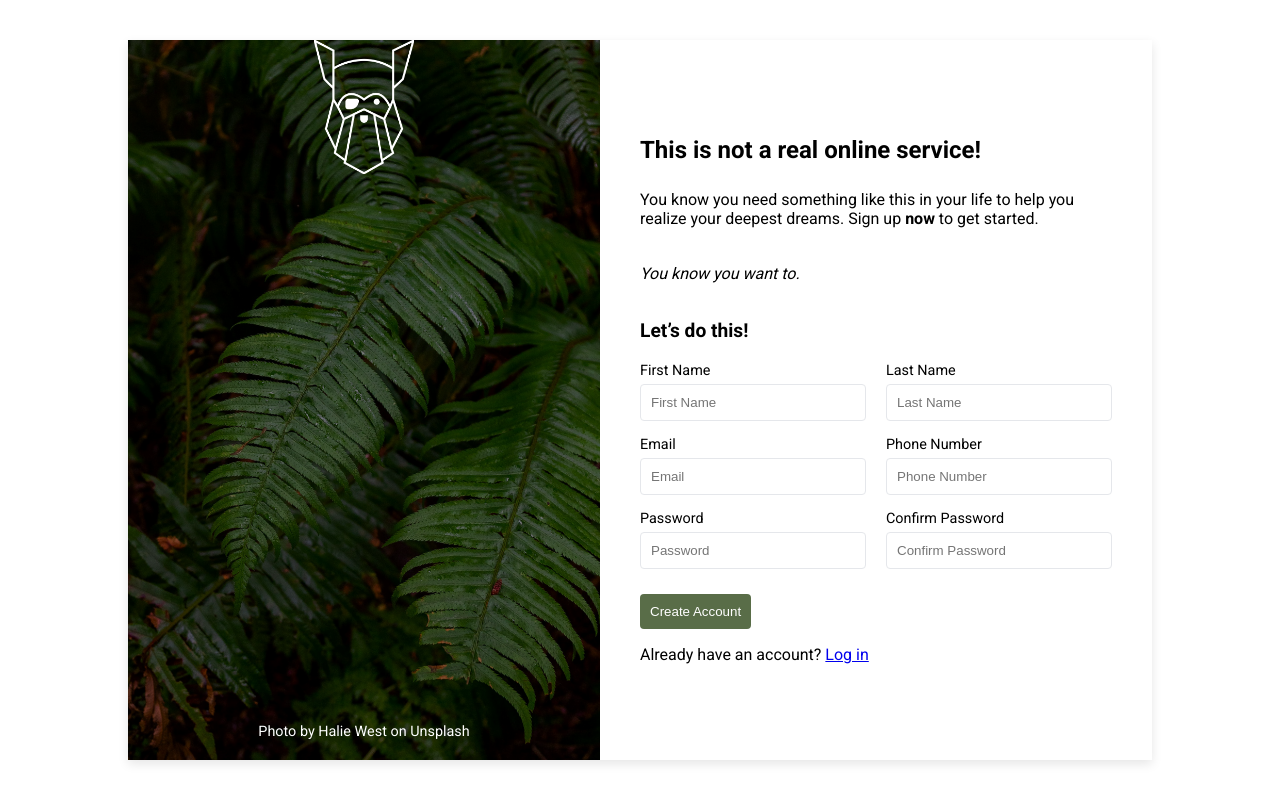
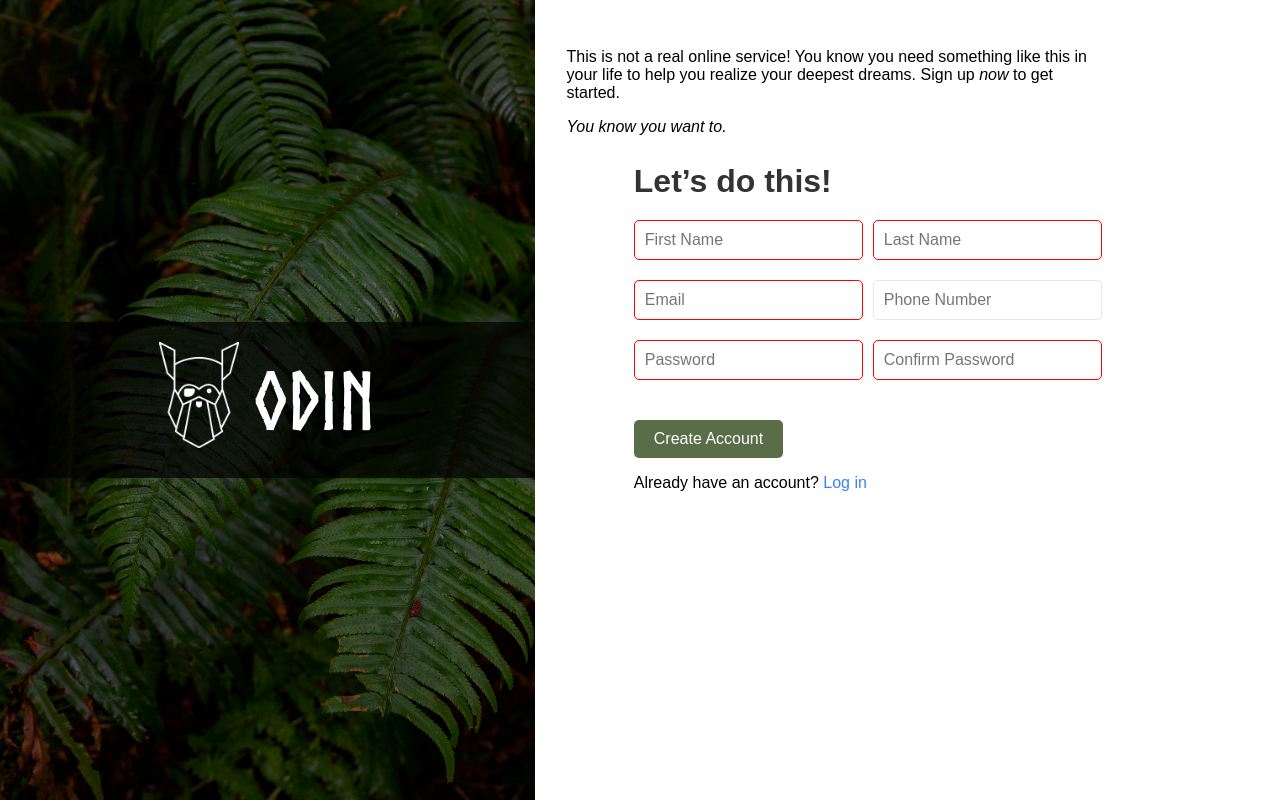
Before and after one commit to SumantSagar73/odin-project-signup-form, a plain HTML site: page index.html in a window 1280 px wide. Drawn offline with Linux system fonts and the light colour scheme.

Commit message:
Completed

```diff
--- a/index.html
+++ b/index.html
@@ -3,62 +3,47 @@
 <head>
   <meta charset="UTF-8">
   <meta name="viewport" content="width=device-width, initial-scale=1.0">
-    <title>Sign-Up Form</title>
-    <link href="https://fonts.googleapis.com/css2?family=Roboto:wght@400;700&display=swap" rel="stylesheet">
-    <link rel="stylesheet" href="styles.css">
+  <title>SignUp form</title>
+  <link rel="stylesheet" href="style.css">
 </head>
 <body>
   <div class="container">
-        <!-- Left Section -->
-        <section class="image-section">
+    <!-- Left Section with Background Image -->
+    <div class="left-section">
       <div class="overlay">
-                <img src="assets/odin-lined.png" alt="Odin Logo" class="logo">
-                <p>Photo by Halie West on Unsplash</p>
+        <div class="logo-container">
+          <img src="assets/odinlogo.png" alt="Logo">
+          <h1>ODIN</h1>
         </div>
-        </section>
+      </div>
+    </div>
 
-        <!-- Right Section -->
-        <section class="form-section">
-            <h1>This is not a real online service!</h1>
-            <p>You know you need something like this in your life to help you realize your deepest dreams. Sign up <strong>now</strong> to get started.</p>
+    <!-- Right Section with Form -->
+    <div class="form-container">
+      <p>This is not a real online service! You know you need something like this in your life to help you realize your deepest dreams. Sign up <em>now</em> to get started.</p>
       <p><em>You know you want to.</em></p>
 
+      <form>
         <h2>Let’s do this!</h2>
-            <form action="#" method="post">
-                <div class="form-row">
         <div class="form-group">
-                        <label for="first-name">First Name</label>
-                        <input type="text" id="first-name" name="first-name" placeholder="First Name" required>
+          <input type="text" placeholder="First Name" required>
+          <input type="text" placeholder="Last Name" required>
         </div>
         <div class="form-group">
-                        <label for="last-name">Last Name</label>
-                        <input type="text" id="last-name" name="last-name" placeholder="Last Name" required>
-                    </div>
-                </div>
-                <div class="form-row">
-                    <div class="form-group">
-                        <label for="email">Email</label>
-                        <input type="email" id="email" name="email" placeholder="Email" required>
+          <input type="email" placeholder="Email" required>
+          <input type="tel" placeholder="Phone Number">
         </div>
         <div class="form-group">
-                        <label for="phone">Phone Number</label>
-                        <input type="tel" id="phone" name="phone" placeholder="Phone Number" required>
+          <div class="form-group">
+            <input type="password" placeholder="Password" required pattern=".{8,}" title="Password must be at least 8 characters long">
+            <input type="password" placeholder="Confirm Password" required pattern=".{8,}" title="Password must be at least 8 characters long">
           </div>
+
         </div>
-                <div class="form-row">
-                    <div class="form-group">
-                        <label for="password">Password</label>
-                        <input type="password" id="password" name="password" placeholder="Password" required>
+        <button type="submit">Create Account</button>
+        <p>Already have an account? <a href="#">Log in</a></p>
+      </form>
     </div>
-                    <div class="form-group">
-                        <label for="confirm-password">Confirm Password</label>
-                        <input type="password" id="confirm-password" name="confirm-password" placeholder="Confirm Password" required>
-                    </div>
-                </div>
-                <button type="submit" class="btn">Create Account</button>
-            </form>
-            <p>Already have an account? <a href="#">Log in</a></p>
-        </section>
-    </div>
+
 </body>
 </html>
--- /dev/null
+++ b/style.css
@@ -0,0 +1,143 @@
+body{
+  margin: 0;
+  font-family: Arial, Helvetica, sans-serif;
+  display: flex;
+  height: 100vh;
+}
+.container {
+  display: flex;
+  height: 100vh;
+  margin: 0;
+}
+
+.background-image {
+  flex: 1;
+  max-width: 50%;
+  height: 100%;
+  background-image: url('your-image.jpg');
+  background-size: cover;
+  background-position: center;
+  background-repeat: no-repeat;
+  position: relative;
+}
+
+@font-face {
+  font-family: 'NorseBold';
+  src: url('fonts/NorseBold.otf') format('truetype');
+}
+
+.left-section{
+  flex: 1;
+  background: url("assets/background-image.jpg") no-repeat center center/cover;
+  position: relative;
+}
+
+.overlay {
+  position: absolute;
+  top: 0;
+  left: 0;
+  width: 100%;
+  height: 100%;
+  background-color: rgba(0, 0, 0, 0.5);
+  display: flex;
+  align-items: center;
+  justify-content: center;
+}
+
+.overlay img {
+  width: 80px;
+  margin-bottom: 10px;
+}
+
+.overlay h1 {
+  font-family: 'NorseBold', sans-serif;
+  font-size: 2rem;
+  margin: 0;
+}
+
+.logo-container {
+  background: rgba(0, 0, 0, 0.7);
+  width: 100%;
+  padding: 20px 40px;
+  display: flex;
+  align-items: center;
+  justify-content: center;
+}
+
+.logo-container img {
+  width: 80px;
+  margin-right: 15px;
+}
+
+.logo-container h1 {
+  font-family: 'NorseBold', sans-serif;
+  font-size: 80px;
+  line-height: 1;
+  color: white;
+  margin: 0;
+}
+
+.form-container {
+  flex: 1;
+  padding: 2rem;
+  background-color: #fff;
+}
+
+form {
+  max-width: 400px;
+  margin: 0 auto;
+}
+
+h2 {
+  font-size: 2rem;
+  margin-bottom: 20px;
+  color: #333;
+}
+
+.form-group {
+  display: flex;
+  gap: 10px;
+  margin-bottom: 20px;
+}
+
+input {
+  flex: 1;
+  padding: 10px;
+  font-size: 1rem;
+  border: 1px solid #E5E7EB;
+  border-radius: 5px;
+}
+
+input:focus {
+  border-color: #3B82F6;
+  box-shadow: 0 0 4px #3B82F6;
+  outline: none;
+}
+
+input:invalid {
+  border-color: red;
+}
+
+button {
+  background-color: #596D48;
+  color: white;
+  border: none;
+  border-radius: 5px;
+  padding: 10px 20px;
+  font-size: 1rem;
+  cursor: pointer;
+  transition: background-color 0.3s;
+}
+
+button:hover {
+  background-color: #4A593C;
+}
+
+a {
+  color: #3B82F6;
+  text-decoration: none;
+}
+
+a:hover {
+  text-decoration: underline;
+}
--- a/styles.css
+++ /dev/null
@@ -1,112 +0,0 @@
-/* General Styles */
-body {
-  margin: 0;
-  font-family: 'Roboto', sans-serif;
-  display: flex;
-  min-height: 100vh;
-  justify-content: center;
-  align-items: center;
-}
-
-.container {
-  display: flex;
-  width: 80%;
-  height: 90vh;
-  box-shadow: 0 4px 10px rgba(0, 0, 0, 0.1);
-}
-
-/* Left Section */
-.image-section {
-  flex: 1;
-  background: url('assets/background-image.jpg') center/cover no-repeat;
-  position: relative;
-}
-
-.overlay {
-  background: rgba(0, 0, 0, 0.5);
-  color: #fff;
-  height: 100%;
-  display: flex;
-  flex-direction: column;
-  justify-content: center;
-  align-items: center;
-  text-align: center;
-}
-
-.logo {
-  max-width: 100px;
-  margin-bottom: 20px;
-}
-
-.overlay p {
-  font-size: 0.9rem;
-  margin-top: auto;
-}
-
-/* Right Section */
-.form-section {
-  flex: 1;
-  background-color: #fff;
-  padding: 40px;
-  display: flex;
-  flex-direction: column;
-  justify-content: center;
-}
-
-h1 {
-  font-size: 1.5rem;
-  margin-bottom: 10px;
-}
-
-p {
-  margin-bottom: 20px;
-}
-
-h2 {
-  font-size: 1.2rem;
-  margin-bottom: 20px;
-}
-
-/* Form Styling */
-.form-row {
-  display: flex;
-  gap: 20px;
-  margin-bottom: 15px;
-}
-
-.form-group {
-  flex: 1;
-  display: flex;
-  flex-direction: column;
-}
-
-label {
-  font-size: 0.9rem;
-  margin-bottom: 5px;
-}
-
-input {
-  padding: 10px;
-  border: 1px solid #e5e7eb;
-  border-radius: 4px;
-}
-
-input:focus {
-  border-color: #3b82f6;
-  outline: none;
-  box-shadow: 0 0 3px #3b82f6;
-}
-
-button {
-  background-color: #596D48;
-  color: #fff;
-  padding: 10px;
-  border: none;
-  border-radius: 4px;
-  cursor: pointer;
-  margin-top: 10px;
-}
-
-button:hover {
-  background-color: #495D38;
-}
```
Also changed, not shown: assets/odinlogo.png (renamed from assets/odin-lined.png), fonts/NorseBold.otf (added). Lines whose indentation alone changed are shown as unchanged.
